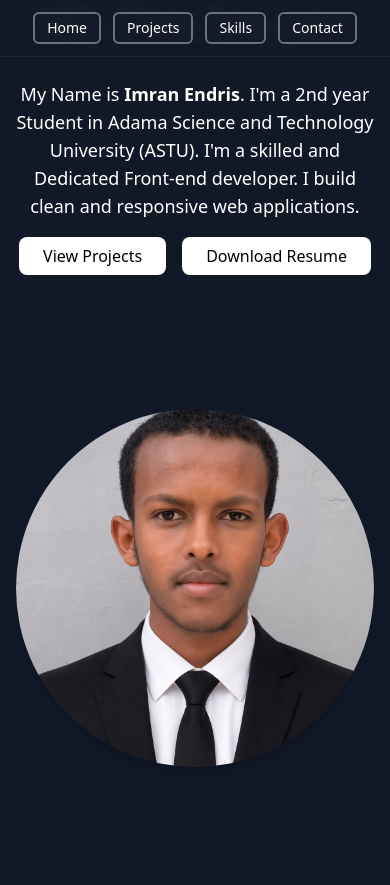
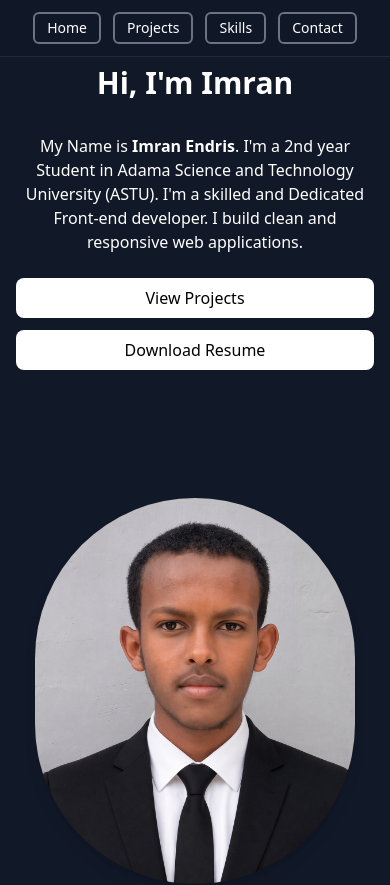
Before and after one commit to babaty73/portfolio, a React (Vite) app: page / in a window 390 px wide. Shown: the top 885 px of the page. Built offline with nearby package versions, Linux system fonts and the light colour scheme.

Commit message:
Debugged Responsiveness issue in the Hero page

```diff
--- a/src/Components/Hero.jsx
+++ b/src/Components/Hero.jsx
@@ -24,21 +24,21 @@ function Hero() {
           animate ? "opacity-100 translate-y-0" : "opacity-0 translate-y-8"
         }`}
       >
-        <h1 className="text-5xl sm:text-6xl font-bold mb-8">
+        <h1 className="text-3xl mt-16 sm:text-4xl md:text-5xl lg:text-6xl font-bold mb-8 leading-tight">
           Hi, I'm Imran
         </h1>
 
-        <p className="text-lg mb-6">
+        <p className="text-base sm:text-lg mb-6">
           My Name is <strong>Imran Endris</strong>. I'm a 2nd year
           Student in Adama Science and Technology University (ASTU).
           I'm a skilled and Dedicated Front-end developer.
           I build clean and responsive web applications.
         </p>
 
+        <div className="flex flex-col sm:flex-row gap-3 sm:gap-4 mt-4">
           <a
             href="#projects"
-          className="bg-white text-black px-6 py-2 rounded-lg hover:bg-gray-300
-           transition"
+            className="bg-white text-black px-6 py-2 rounded-lg hover:bg-gray-300 transition text-center"
           >
             View Projects
           </a>
@@ -46,11 +46,11 @@ function Hero() {
           <a
             href="/Imran_Idris_CV.pdf"
             download="Imran_Idris_CV.pdf"
-          className="bg-white text-black px-6 py-2 rounded-lg hover:bg-gray-300
-           transition ml-4"
+            className="bg-white text-black px-6 py-2 rounded-lg hover:bg-gray-300 transition text-center"
           >
             Download Resume
           </a>
+        </div>
       </div>
 
       {/* Right Image with Floating Icons */}
@@ -59,7 +59,7 @@ function Hero() {
           animate ? "opacity-100 translate-y-0" : "opacity-0 translate-y-8"
         }`}
       >
-        <div className="relative w-full max-w-[360px] aspect-square mx-auto mb-16 flex items-center justify-center">
+        <div className="relative w-full max-w-[320px] h-[386px]  aspect-square mx-auto mb-16 flex items-center justify-center">
           {/* Profile Image */}
           <img
             src={heroImage}
```
Lines whose indentation alone changed are shown as unchanged.
